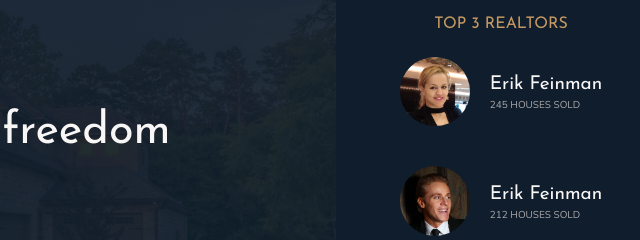
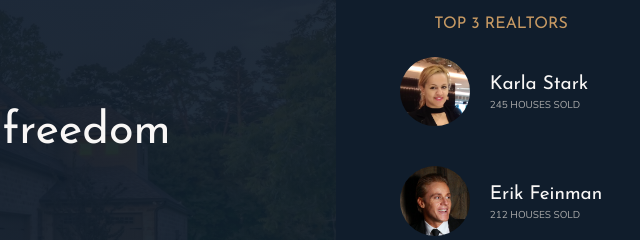
Before and after one commit to Borche/Nexter, a website: page index.html in a window 1280 px wide. Shown: the part 141-381 px from the top of the page, 614-1254 px from the left. Drawn offline with nearby package versions, Linux system fonts and the light colour scheme.

Commit message:
Changed name aagain

```diff
--- a/index.html
+++ b/index.html
@@ -39,7 +39,7 @@
             <img src="img/realtor-4.png" alt="Realtor 1" class="realtors__img">
             <div class="realtors__details">
                 <h4 class="heading-4 heading-4--light">
-                    Erik Feinman
+                    Karla Stark
                 </h4>
                 <p class="realtors__sold">245 houses sold</p>
             </div>
```
